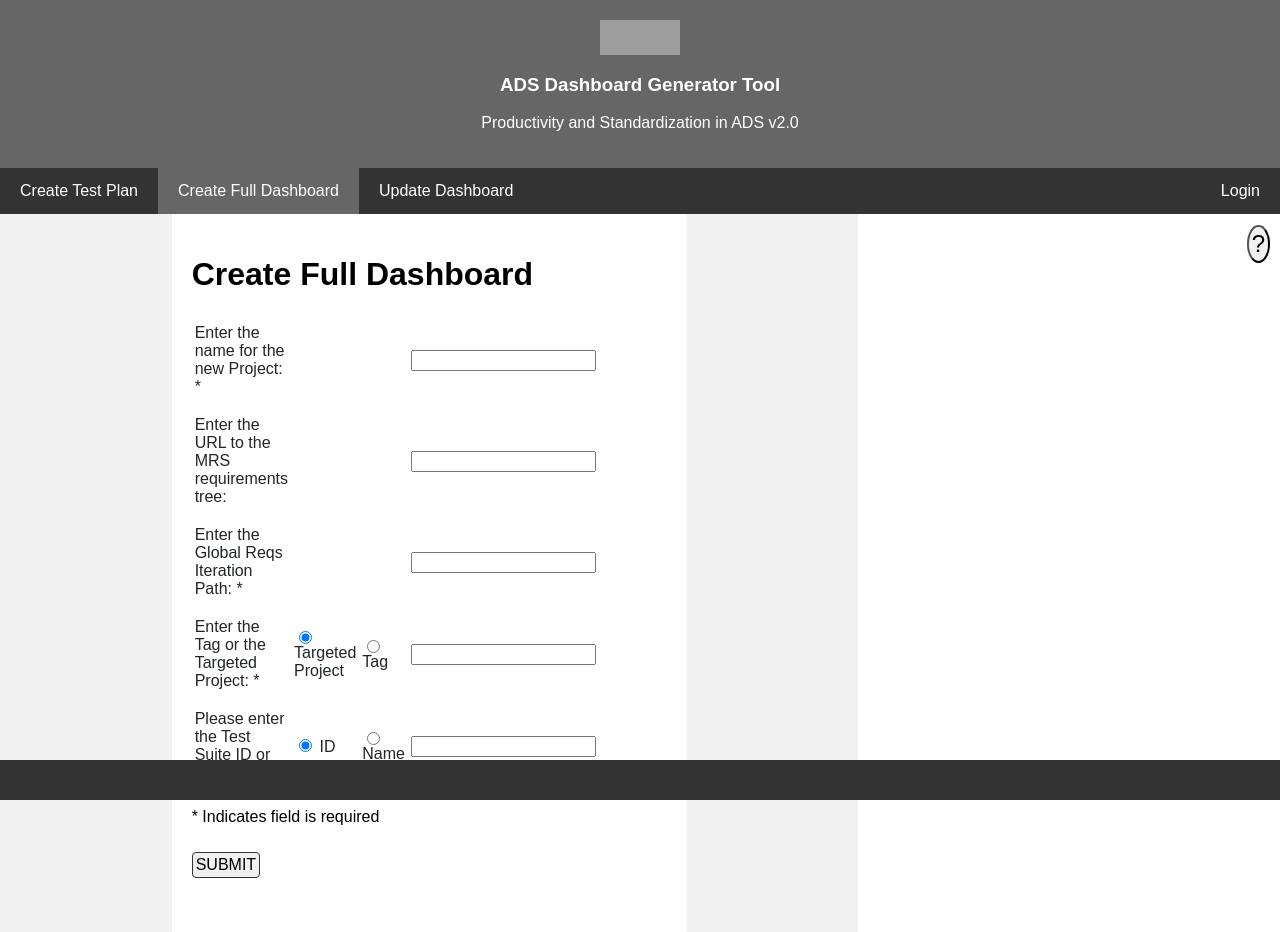
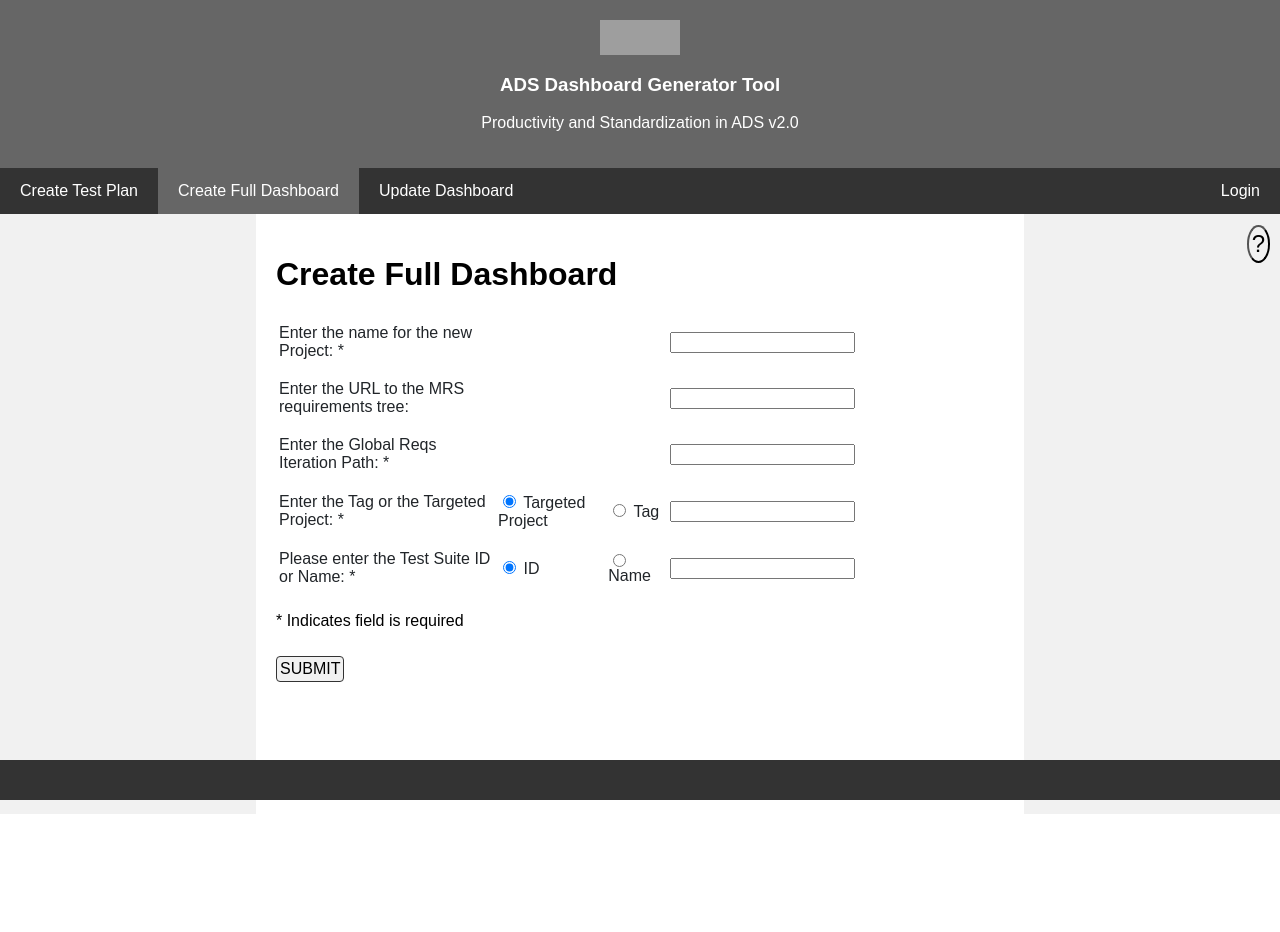
Before and after one commit to MarkMurphy94/Dashboard_generator, a Django app: page /ads_app/create_dash in a window 1280 px wide. After the commit the page ends 814 px from the top, so only its background shows below. Run offline with Django 3.2, Linux system fonts and the light colour scheme; some libraries are stand-ins or nearby versions; grey boxes are pictures that could not be loaded.

Commit message:
Small style changes necessary after merge

```diff
--- a/ads_site/ads_app/static/style.css
+++ b/ads_site/ads_app/static/style.css
@@ -63,6 +63,8 @@ body {
   float: right;
   padding: 10px;
   width: 50%;
+  height: 90%;
+  overflow-y: scroll;
   margin-right: 10px;
 }
 
--- a/ads_site/ads_app/templates/ads_app/base.html
+++ b/ads_site/ads_app/templates/ads_app/base.html
@@ -17,12 +17,11 @@
 <body data-gr-c-s-loaded="true">
 
 
-<div class="row">
+<div class="header-row">
     <div class="header">
         <img src="https://seeklogo.com/images/I/Itron-logo-40F825A331-seeklogo.com.png" width="80" height="35" alt="itron">
         <h3>ADS Dashboard Generator Tool</h3>
         <p>Productivity and Standardization in ADS v2.0</p>
-
     </div>
 
     <div class="navbar">
@@ -37,7 +36,7 @@
         {% else %}
             <a id="login" href="/login" class="right">Login</a>
         {% endif %}
-
+    </div>
 </div>
 <div class="row">
     <div class="side">
@@ -79,9 +78,7 @@
         </script>
     </div>
     <div class="right-side">
-
     </div>
-
 </div>
 
 <div class="footer">
```
